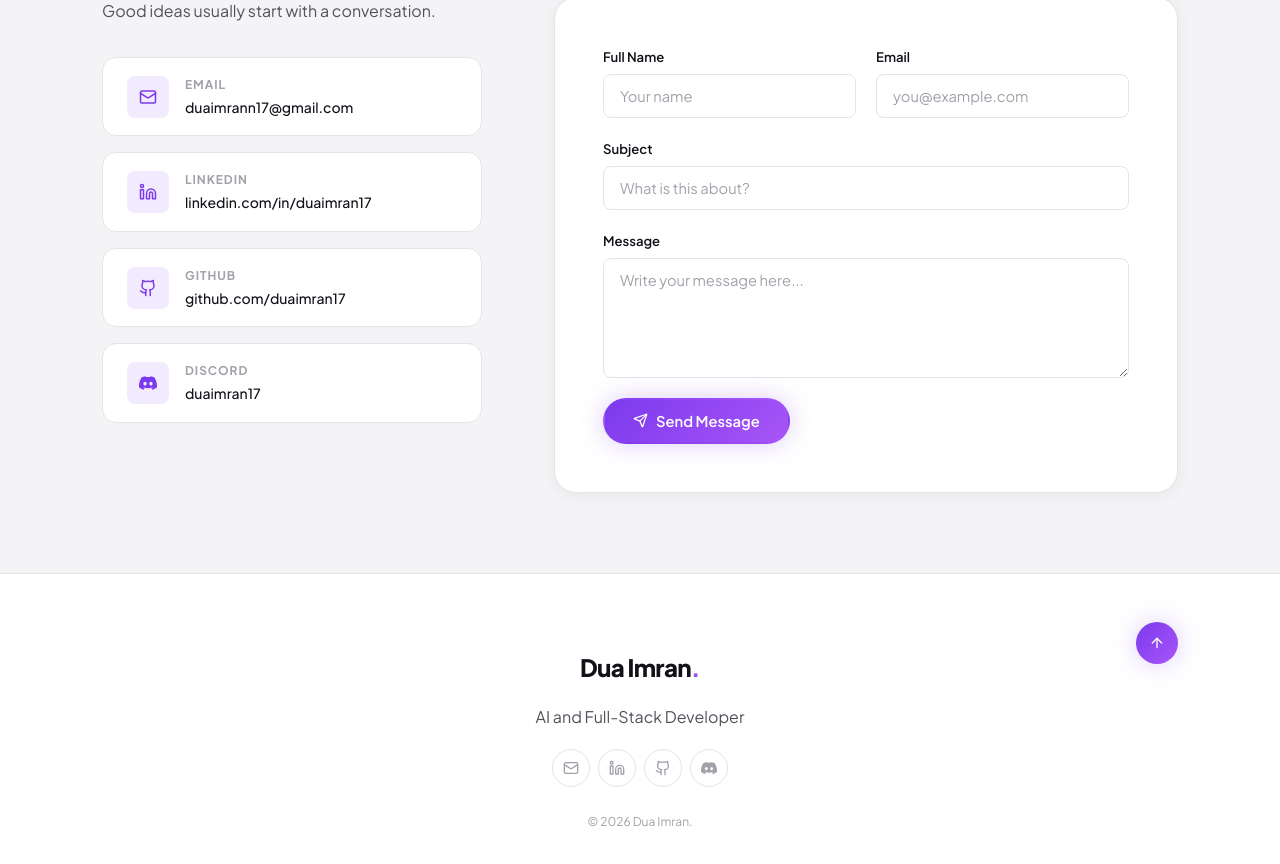
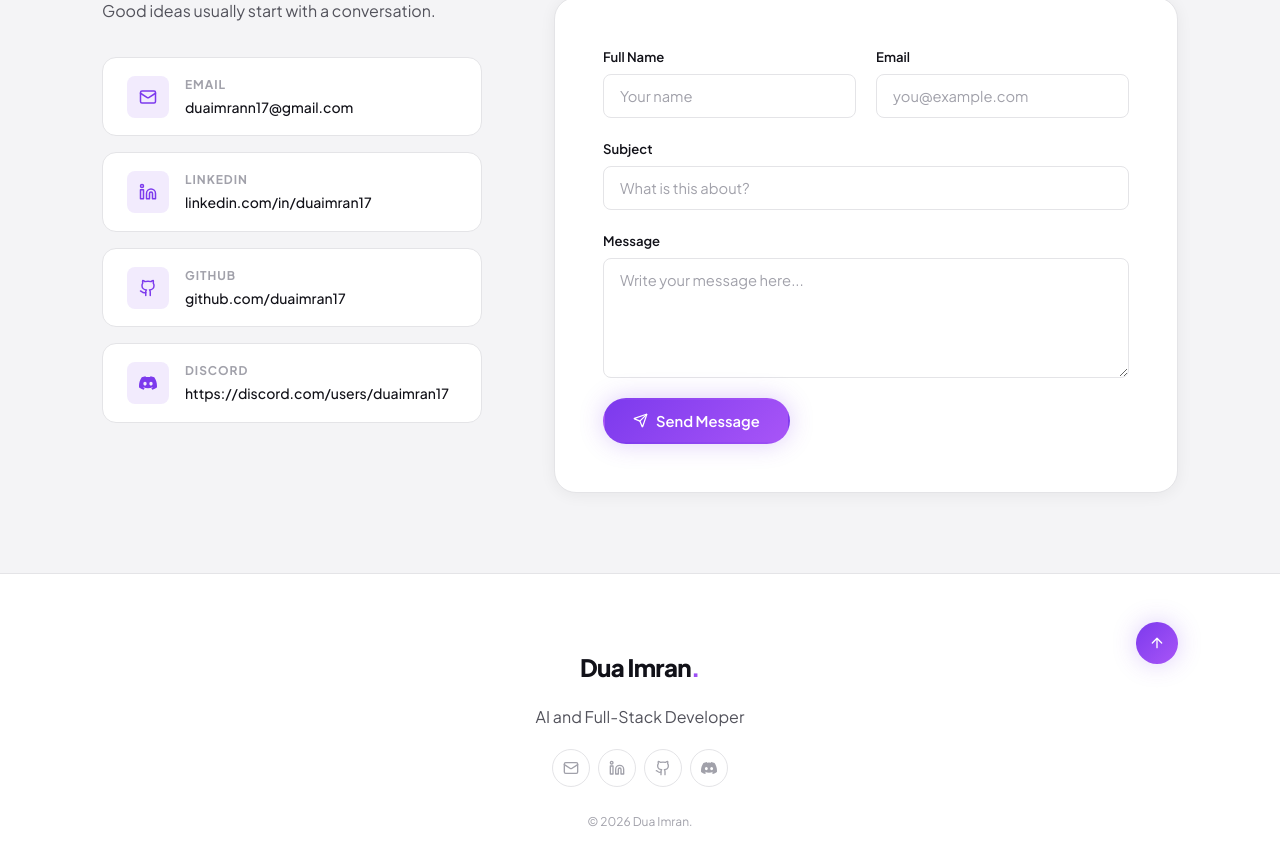
Before and after one commit to duaimran17/Portfolio, a React (Vite) app: page / in a window 1280 px wide. Shown: the part 7484-8348 px from the top of the page. Built offline with nearby package versions, Linux system fonts and the light colour scheme.

Commit message:
Discord Link error fixed

```diff
--- a/src/components/Footer/Footer.jsx
+++ b/src/components/Footer/Footer.jsx
@@ -4,10 +4,10 @@ import { Github, Linkedin, Discord } from '../Icons';
 import './Footer.css';
 
 const SOCIAL_LINKS = [
-  { id: 'email',    icon: <Mail size={16} />,          href: 'mailto:duaimrann17@gmail.com', label: 'Email' },
-  { id: 'linkedin', icon: <Linkedin size={16} />,      href: 'https://www.linkedin.com/in/duaimran17', label: 'LinkedIn' },
-  { id: 'github',   icon: <Github size={16} />,        href: 'https://github.com/duaimran17', label: 'GitHub' },
-  { id: 'discord',  icon: <Discord size={16} />,       href: 'https://discord.com/users/duaimrann17', label: 'Discord' },
+  { id: 'email', icon: <Mail size={16} />, href: 'mailto:duaimrann17@gmail.com', label: 'Email' },
+  { id: 'linkedin', icon: <Linkedin size={16} />, href: 'https://www.linkedin.com/in/duaimran17', label: 'LinkedIn' },
+  { id: 'github', icon: <Github size={16} />, href: 'https://github.com/duaimran17', label: 'GitHub' },
+  { id: 'discord', icon: <Discord size={16} />, href: 'https://discord.com/users/duaimran17', label: 'Discord' },
 ];
 
 export default function Footer() {
--- a/src/components/SocialLinks/SocialLinks.jsx
+++ b/src/components/SocialLinks/SocialLinks.jsx
@@ -27,7 +27,7 @@ const SOCIAL_ITEMS = [
     id: 'discord',
     label: 'Discord',
     icon: <Discord size={18} />,
-    href: 'https://discord.com/users/duaimrann17',
+    href: 'https://discord.com/users/duaimran17',
   },
 ];
 
--- a/src/sections/Contact/Contact.jsx
+++ b/src/sections/Contact/Contact.jsx
@@ -32,7 +32,7 @@ const CONTACT_ITEMS = [
     id: 'discord',
     icon: <Discord size={18} />,
     label: 'Discord',
-    value: 'duaimran17',
+    value: 'https://discord.com/users/duaimran17',
     href: 'https://discord.com/users/duaimran17',
   },
 ];
```
